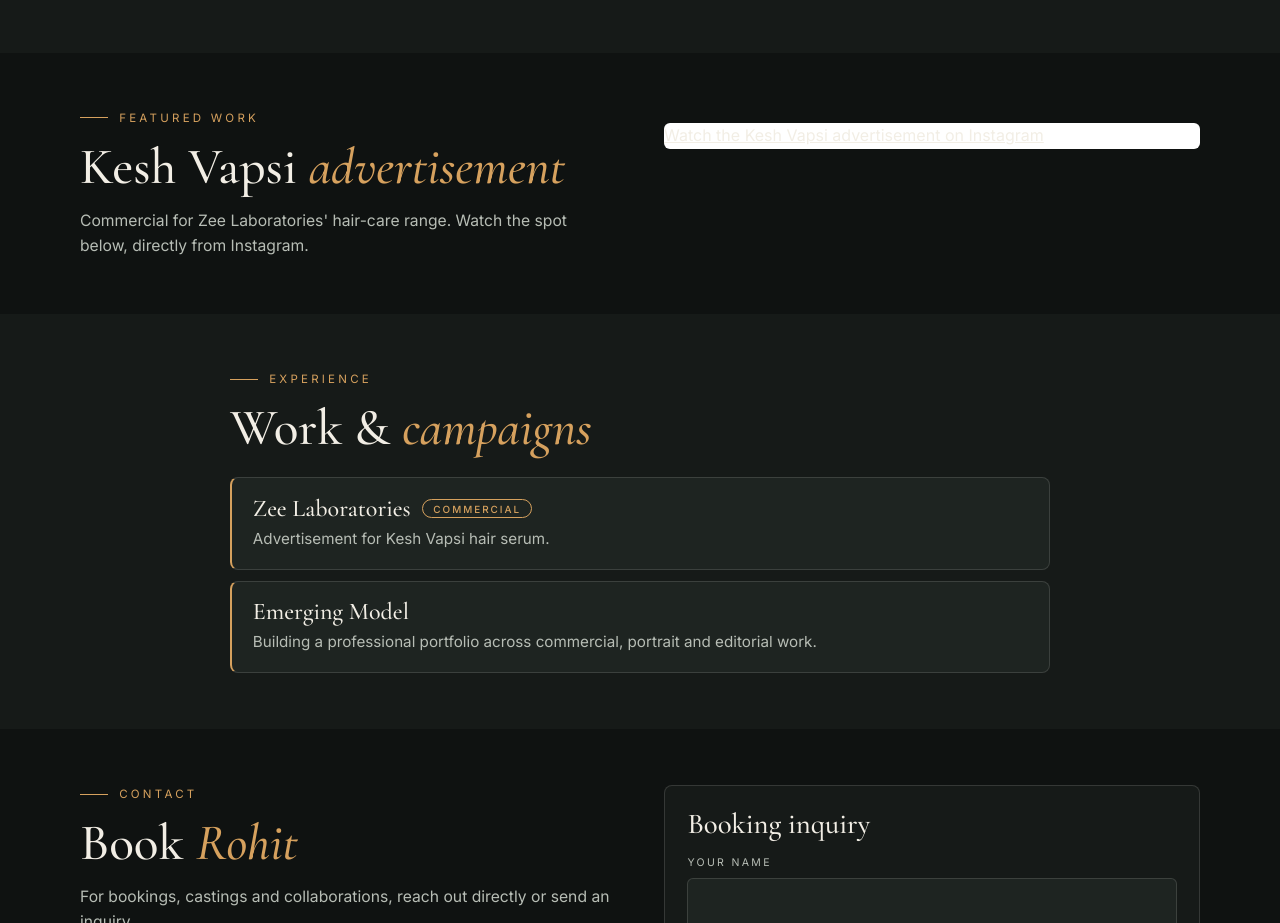
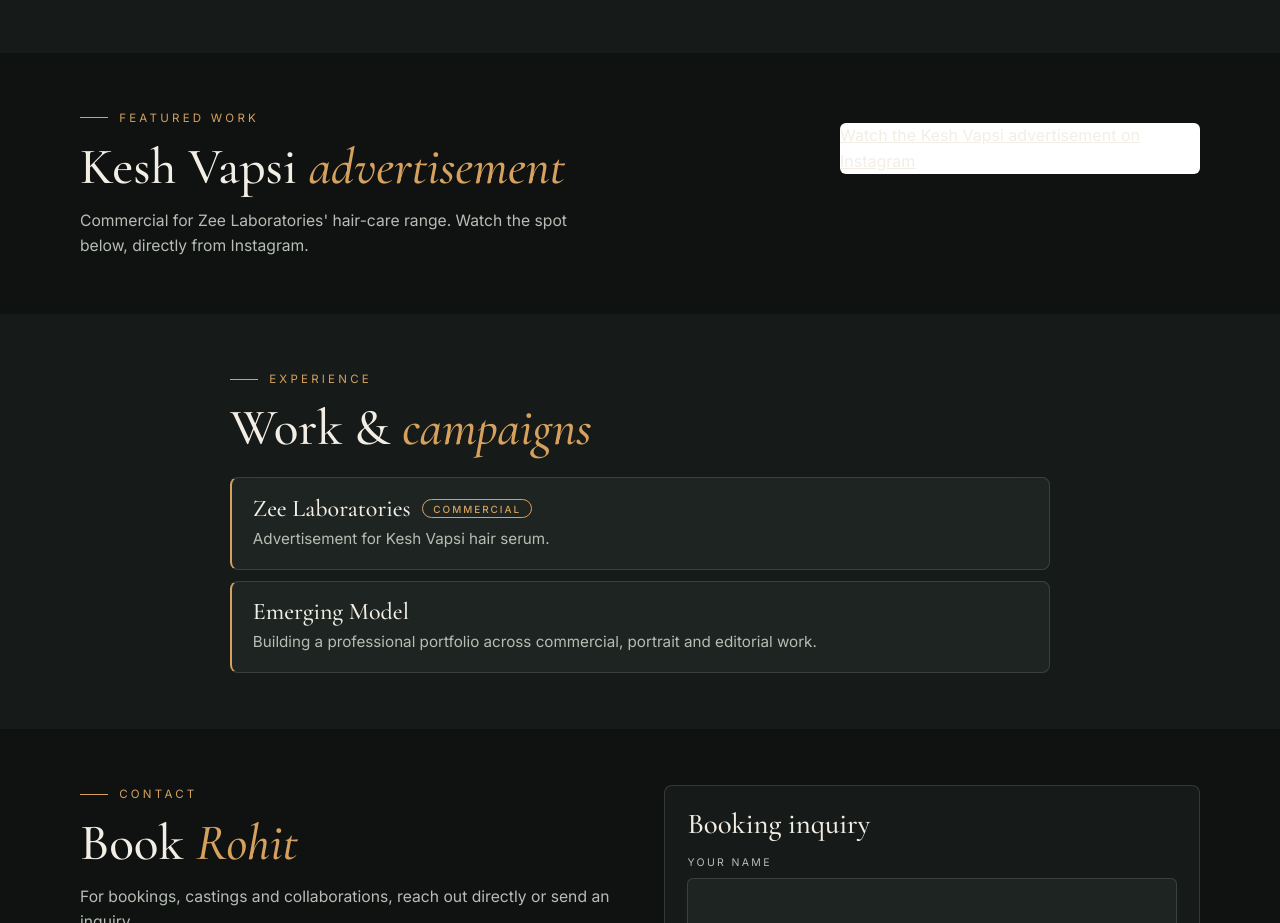
Before and after one commit to nehasinghnayakaa-byte/Portfolio, a plain HTML site: page index.html in a window 1280 px wide. Shown: the part 1982-2905 px from the top of the page. Drawn offline with nearby package versions, Linux system fonts and the light colour scheme; a script that the page names is missing.

Commit message:
Update style.css

```diff
--- a/style.css
+++ b/style.css
@@ -170,7 +170,7 @@ h2 em, .hero__title em { font-style: italic; color: var(--accent); }
 
 /* ---------- 8. Featured work (Instagram) ---------- */
 .featured { display: grid; gap: 1.4rem; align-items: start; }
-.featured__embed { width: 100%; max-width: 540px; margin-inline: auto; min-height: 120px; }
+.featured__embed { width: 100%; max-width: 360px; margin-inline: auto; min-height: 120px; }
 .featured__embed iframe { max-width: 100% !important; }
 .ig-fallback { padding: 1.6rem; text-align: center; background: var(--surface-2); border: 1px solid var(--line); border-radius: var(--radius); }
 .ig-fallback p { margin-bottom: 1rem; color: var(--ink-soft); }
```
